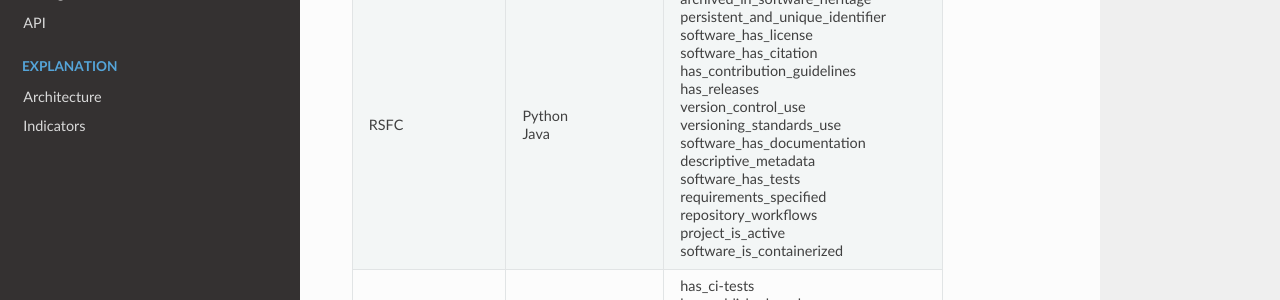
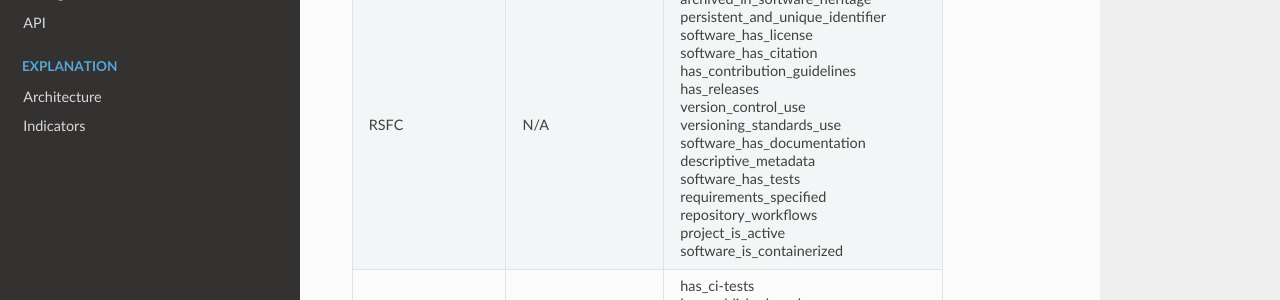
Before and after one commit to EVERSE-ResearchSoftware/QualityPipelines, an MkDocs documentation site: the page built from docs/explanation/plugins.md, in a window 1280 px wide and 1104 px high. Shown: the part 436-736 px from the top of the window. Built offline with MkDocs 1.6.1, drawn with Linux system fonts in a browser that asks for light colours; nearby versions of some CDN libraries.

Commit message:
conflict

```diff
--- a/docs/explanation/plugins.md
+++ b/docs/explanation/plugins.md
@@ -4,6 +4,6 @@
 | Gitleaks | N/A | no_leaked_credentials |
 | CFFConvert | N/A | software_has_citation |
 | HowFairIs | N/A | software_has_license |
-| RSFC | Python<br>Java | archived_in_software_heritage<br>persistent_and_unique_identifier<br>software_has_license<br>software_has_citation<br>has_contribution_guidelines<br>has_releases<br>version_control_use<br>versioning_standards_use<br>software_has_documentation<br>descriptive_metadata<br>software_has_tests<br>requirements_specified<br>repository_workflows<br>project_is_active<br>software_is_containerized |
+| RSFC | N/A | archived_in_software_heritage<br>persistent_and_unique_identifier<br>software_has_license<br>software_has_citation<br>has_contribution_guidelines<br>has_releases<br>version_control_use<br>versioning_standards_use<br>software_has_documentation<br>descriptive_metadata<br>software_has_tests<br>requirements_specified<br>repository_workflows<br>project_is_active<br>software_is_containerized |
 | OpenSSFScorecard | N/A |  has_ci-tests<br>has_published_package<br>project_is_active<br>no_critical_vulnerabilities<br>static_analysis_common_vulnerabilities<br>uses_fuzzing<br>dependency_management<br>human_code_review_requirement<br>has_no_binary_artifacts |
 | OEBFAIR | N/A | persistent_and_unique_identifier<br>has_published_package<br>software_has_license<br>descriptive_metadata<br>software_has_documentation<br>listed_in_registry |
```
